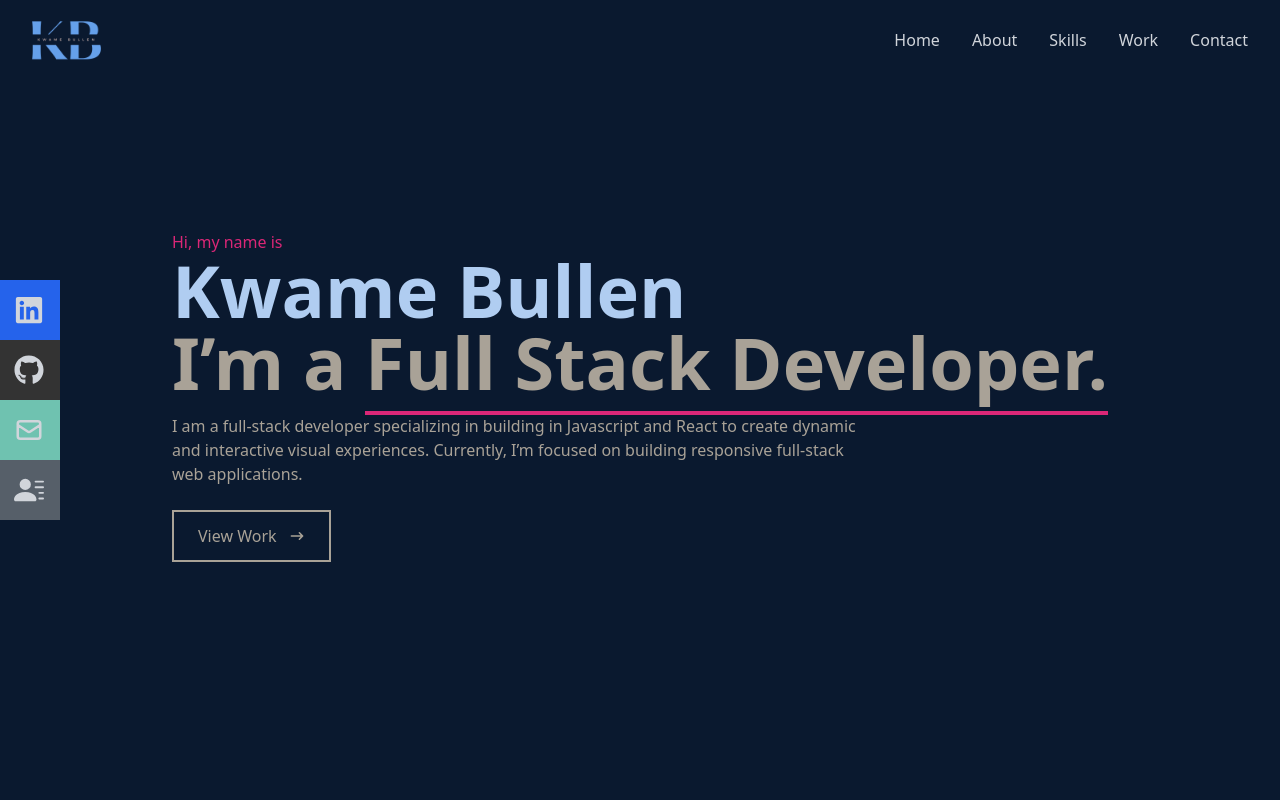
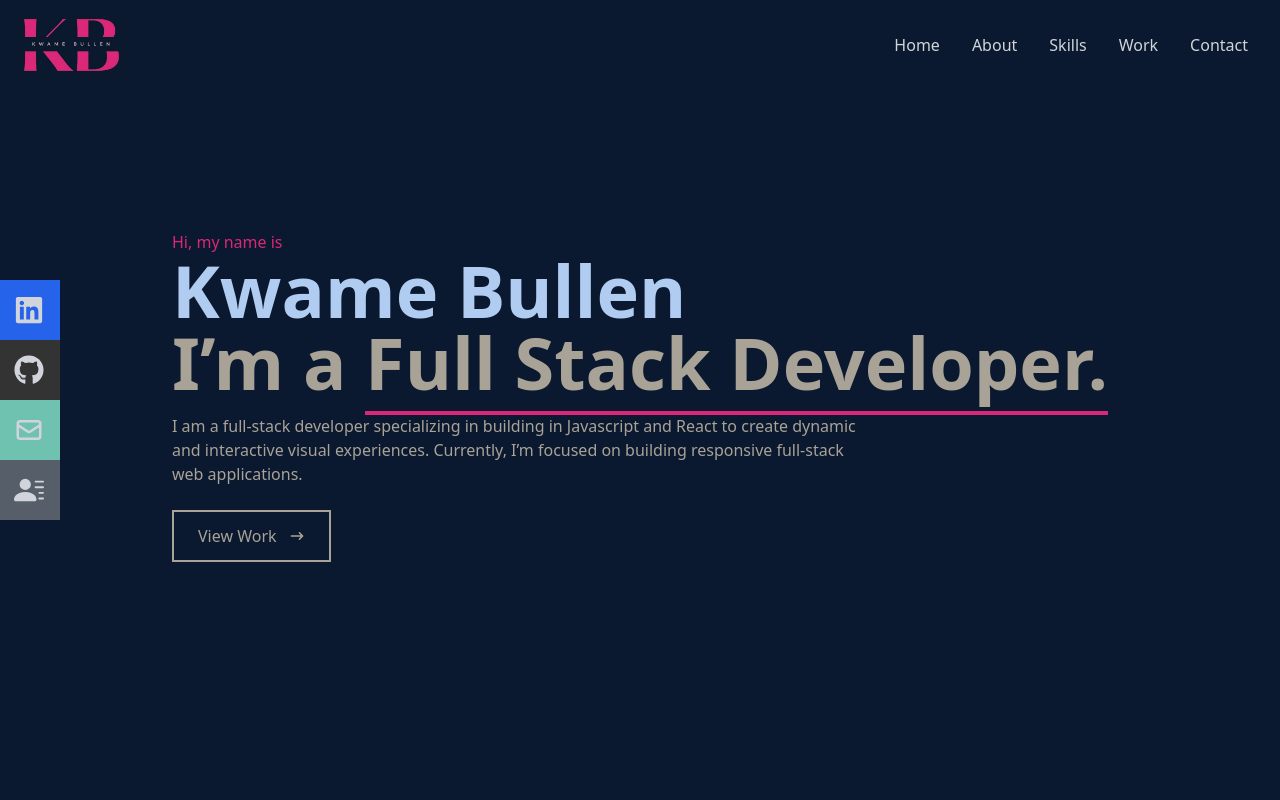
Before and after one commit to Adam43/react-portfolio, a React (Vite) app in the folder portfolio-react-app/: page / in a window 1280 px wide. Shown: the top 800 px of the page. Built offline with nearby package versions, Linux system fonts and the light colour scheme.

Commit message:
a2 logo change

```diff
--- a/portfolio-react-app/src/components/Navbar.jsx
+++ b/portfolio-react-app/src/components/Navbar.jsx
@@ -9,7 +9,7 @@ import {
 } from 'react-icons/fa';
 import { HiOutlineMail } from 'react-icons/hi';
 import { BsFillPersonLinesFill } from 'react-icons/bs';
-import Logo from "../assets/kb-logo1.png";
+import Logo from "../assets/kb-logo2.jpeg";
 import { Link } from 'react-scroll';
 
 const Navbar = () => {
@@ -17,11 +17,11 @@ const Navbar = () => {
   const handleClick = () => setNav(!nav);
 
   return (
-    <div className='fixed w-full h-[80px] flex justify-between items-center px-4 bg-[#0a192f] text-gray-300'>
+    <div className='fixed w-full h-[90px] flex justify-between items-center px-4 bg-[#0a192f] text-gray-300'>
 
       <div className=''>
       <Link to={"/"}> {/*Home Anchor Tag doesn't work */}
-        <img src={Logo} alt='Logo Image' style={{ width: '100px' }} />
+        <img src={Logo} alt='Logo Image' style={{ width: '7rem' }} />
       </Link>
       </div>
 
```
Also changed, not shown: portfolio-react-app/src/assets/kb-logo2.jpeg (added), portfolio-react-app/src/assets/kb-logo2.png (deleted).
